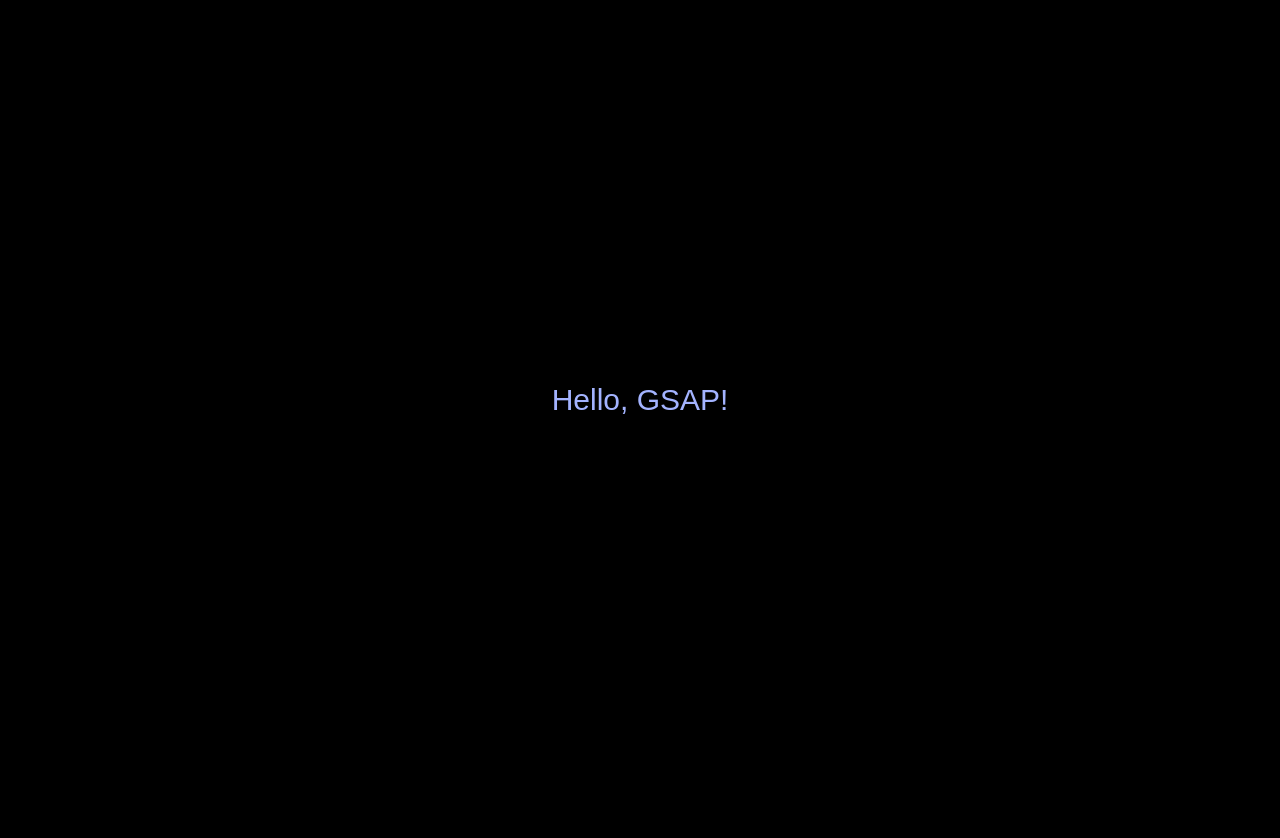
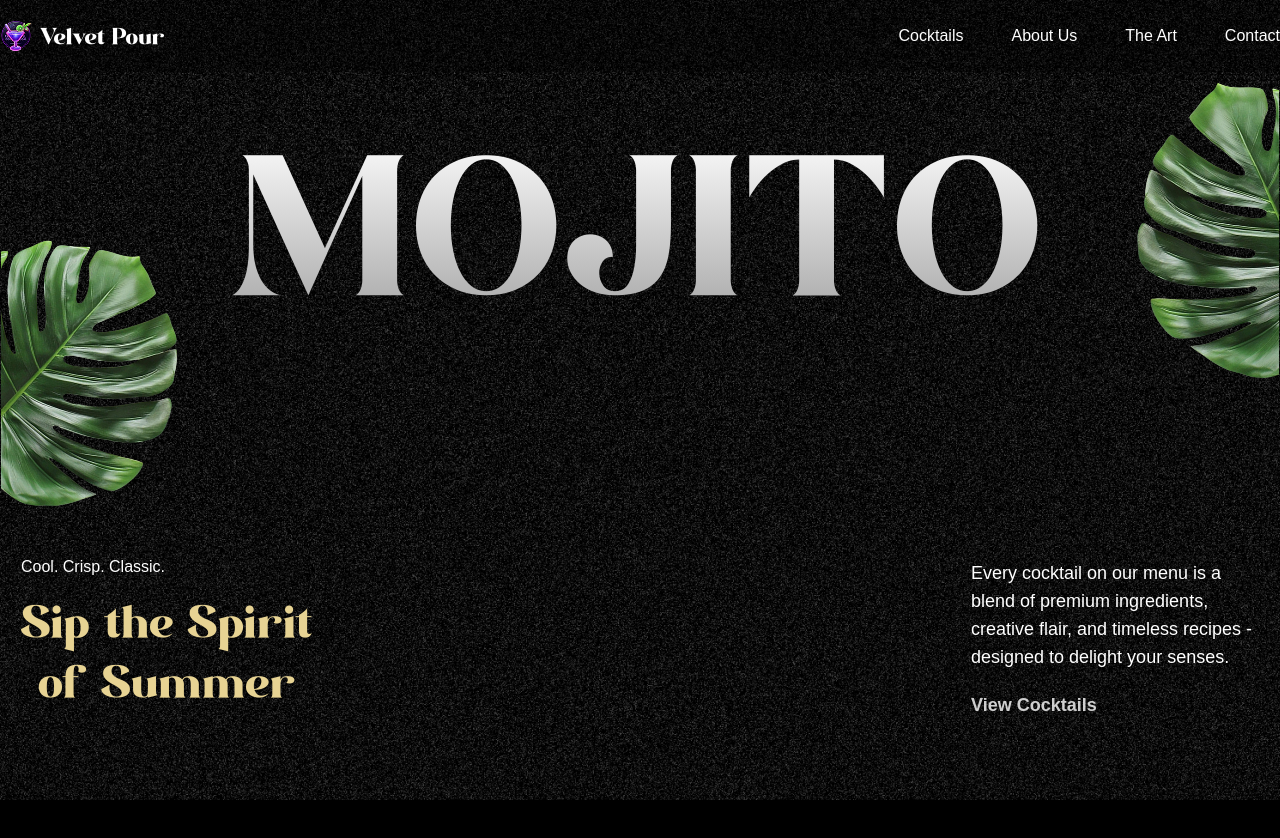
Before and after one commit to sundaygbenga/gsap_cocktails, a React (Vite) app: page / in a window 1280 px wide. Shown: the top 838 px of the page. Before the commit the page ends 800 px from the top, so only its background shows below. Built offline with nearby package versions, Linux system fonts and the light colour scheme; a web font is replaced by a local one.

Commit message:
implement the first part of hero section

```diff
--- /dev/null
+++ b/constants/index.js
@@ -0,0 +1,183 @@
+const navLinks = [
+	{
+		id: "cocktails",
+		title: "Cocktails",
+	},
+	{
+		id: "about",
+		title: "About Us",
+	},
+	{
+		id: "work",
+		title: "The Art",
+	},
+	{
+		id: "contact",
+		title: "Contact",
+	},
+];
+
+const cocktailLists = [
+	{
+		name: "Chapel Hill Shiraz",
+		country: "AU",
+		detail: "Battle",
+		price: "$10",
+	},
+	{
+		name: "Caten Malbee",
+		country: "AU",
+		detail: "Battle",
+		price: "$49",
+	},
+	{
+		name: "Rhino Pale Ale",
+		country: "CA",
+		detail: "750 ml",
+		price: "$20",
+	},
+	{
+		name: "Irish Guinness",
+		country: "IE",
+		detail: "600 ml",
+		price: "$29",
+	},
+];
+
+const mockTailLists = [
+	{
+		name: "Tropical Bloom",
+		country: "US",
+		detail: "Battle",
+		price: "$10",
+	},
+	{
+		name: "Passionfruit Mint",
+		country: "US",
+		detail: "Battle",
+		price: "$49",
+	},
+	{
+		name: "Citrus Glow",
+		country: "CA",
+		detail: "750 ml",
+		price: "$20",
+	},
+	{
+		name: "Lavender Fizz",
+		country: "IE",
+		detail: "600 ml",
+		price: "$29",
+	},
+];
+
+const profileLists = [
+	{
+		imgPath: "/images/profile1.png",
+	},
+	{
+		imgPath: "/images/profile2.png",
+	},
+	{
+		imgPath: "/images/profile3.png",
+	},
+	{
+		imgPath: "/images/profile4.png",
+	},
+];
+
+const featureLists = [
+	"Perfectly balanced blends",
+	"Garnished to perfection",
+	"Ice-cold every time",
+	"Expertly shaken & stirred",
+];
+
+const goodLists = [
+	"Handpicked ingredients",
+	"Signature techniques",
+	"Bartending artistry in action",
+	"Freshly muddled flavors",
+];
+
+const storeInfo = {
+	heading: "Where to Find Us",
+	address: "456, Raq Blvd. #404, Los Angeles, CA 90210",
+	contact: {
+		phone: "(555) 987-6543",
+		email: "hello@jsmcocktail.com",
+	},
+};
+
+const openingHours = [
+	{ day: "Mon–Thu", time: "11:00am – 12am" },
+	{ day: "Fri", time: "11:00am – 2am" },
+	{ day: "Sat", time: "9:00am – 2am" },
+	{ day: "Sun", time: "9:00am – 1am" },
+];
+
+const socials = [
+	{
+		name: "Instagram",
+		icon: "/images/insta.png",
+		url: "#",
+	},
+	{
+		name: "X (Twitter)",
+		icon: "/images/x.png",
+		url: "#",
+	},
+	{
+		name: "Facebook",
+		icon: "/images/fb.png",
+		url: "#",
+	},
+];
+
+const sliderLists = [
+	{
+		id: 1,
+		name: "Classic Mojito",
+		image: "/images/drink1.png",
+		title: "Simple Ingredients, Bold Flavor",
+		description:
+			"Made with tequila, lime juice, and orange liqueur, the Margarita is easy to make and full of character. Add a salted rim for the perfect drink on summer nights.",
+	},
+	{
+		id: 2,
+		name: "Raspberry Mojito",
+		image: "/images/drink2.png",
+		title: "A Zesty Classic That Never Fails",
+		description:
+			"The Margarita is a classic that balances tangy lime, smooth tequila, and a touch of sweetness. Shaken, frozen, or on the rocks—it’s always crisp & refreshing.",
+	},
+	{
+		id: 3,
+		name: "Violet Breeze",
+		image: "/images/drink3.png",
+		title: "Simple Ingredients, Bold Flavor",
+		description:
+			"Made with tequila, lime juice, and orange liqueur, the Margarita is easy to make and full of character. Add a salted rim for the perfect drink on summer nights.",
+	},
+	{
+		id: 4,
+		name: "Curacao Mojito",
+		image: "/images/drink4.png",
+		title: "Crafted With Care, Poured With Love",
+		description:
+			"Each cocktail is made with fresh ingredients and a passion for perfecting every pour, whether you're celebrating or simply relaxing.",
+	},
+];
+
+export {
+	navLinks,
+	cocktailLists,
+	mockTailLists,
+	profileLists,
+	featureLists,
+	goodLists,
+	openingHours,
+	storeInfo,
+	socials,
+	sliderLists,
+};
--- a/index.html
+++ b/index.html
@@ -1,8 +1,8 @@
-<!doctype html>
+<!DOCTYPE html>
 <html lang="en">
 	<head>
 		<meta charset="UTF-8" />
-    <link rel="icon" type="image/svg+xml" href="/vite.svg" />
+		<link rel="icon" type="image/svg+xml" href="/images/logo.png" />
 		<meta name="viewport" content="width=device-width, initial-scale=1.0" />
 		<title>sfz_gsap</title>
 	</head>
--- a/src/App.jsx
+++ b/src/App.jsx
@@ -1,13 +1,17 @@
 import gsap from "gsap";
 import { ScrollTrigger, SplitText } from "gsap/all";
+import Navbar from "./components/Navbar";
+import Hero from "./components/Hero";
 
 gsap.registerPlugin(ScrollTrigger, SplitText);
 
 const App = () => {
 	return (
-		<div className="flex-center h-screen">
-			<h1 className="text-3xl text-indigo-300">Hello, GSAP!</h1>
-		</div>
+		<main>
+			<Navbar />
+			<Hero />
+			<div className="h-dvh bg-black"></div>
+		</main>
 	);
 };
 
--- /dev/null
+++ b/src/components/Hero.jsx
@@ -0,0 +1,79 @@
+import { useGSAP } from "@gsap/react";
+import gsap from "gsap";
+import { SplitText } from "gsap/all";
+
+const Hero = () => {
+	useGSAP(() => {
+		const heroSplit = new SplitText(".title", { type: "chars, words" });
+		const paragraphSplit = new SplitText(".subtitle", { type: "lines" });
+
+		heroSplit.chars.forEach((char) => char.classList.add("text-gradient"));
+
+		gsap.from(heroSplit.chars, {
+			yPercent: 100,
+			duration: 1.8,
+			ease: "expo.out",
+			stagger: 0.05,
+		});
+
+		gsap.from(paragraphSplit.lines, {
+			opacity: 0,
+			yPercent: 100,
+			duration: 1.8,
+			ease: "expo.out",
+			stagger: 0.06,
+			delay: 1,
+		});
+
+		gsap
+			.timeline({
+				scrollTrigger: {
+					trigger: "#hero",
+					start: "top top",
+					end: "bottom top",
+					scrub: true,
+				},
+			})
+			.to(".right-leaf", { y: 200 }, 0)
+			.to(".left-leaf", { y: -200 }, 0);
+	}, []);
+
+	return (
+		<section id="hero" className="noisy">
+			<h1 className="title">MOJITO</h1>
+
+			<img
+				src="/images/hero-left-leaf.png"
+				alt="left-leaf"
+				className="left-leaf"
+			/>
+			<img
+				src="/images/hero-right-leaf.png"
+				alt="right-leaf"
+				className="right-leaf"
+			/>
+
+			<div className="body">
+				<div className="content">
+					<div className="space-y-5 hidden md:block">
+						<p>Cool. Crisp. Classic.</p>
+						<p className="subtitle">
+							Sip the Spirit <br /> of Summer
+						</p>
+					</div>
+
+					<div className="view-cocktails">
+						<p className="subtitle">
+							Every cocktail on our menu is a blend of premium ingredients,
+							creative flair, and timeless recipes - designed to delight your
+							senses.
+						</p>
+						<a href="#cockails">View Cocktails</a>
+					</div>
+				</div>
+			</div>
+		</section>
+	);
+};
+
+export default Hero;
--- /dev/null
+++ b/src/components/Navbar.jsx
@@ -0,0 +1,48 @@
+import { useGSAP } from "@gsap/react";
+import { navLinks } from "../../constants";
+import gsap from "gsap";
+
+const Navbar = () => {
+	useGSAP(() => {
+		const navTween = gsap.timeline({
+			scrollTrigger: {
+				trigger: "nav",
+				start: "bottom top",
+			},
+		});
+
+		navTween.fromTo(
+			"nav",
+			{
+				backgroundColor: "transaparent",
+			},
+			{
+				backgroundColor: "#00000050",
+				backgroundFilter: "blur(10px)",
+				duration: 1,
+				ease: "power1.out",
+			}
+		);
+	}, []);
+
+	return (
+		<nav>
+			<div>
+				<a href="#home" className="flex items-center gap-2">
+					<img src="/images/logo.png" alt="logo" />
+					<p>Velvet Pour</p>
+				</a>
+
+				<ul>
+					{navLinks.map((link) => (
+						<li key={link.id}>
+							<a href={`#${link.id}`}>{link.title}</a>
+						</li>
+					))}
+				</ul>
+			</div>
+		</nav>
+	);
+};
+
+export default Navbar;
```
Also changed, not shown: public/fonts/Modern Negra Demo.ttf (added). Lines whose indentation alone changed are shown as unchanged.
